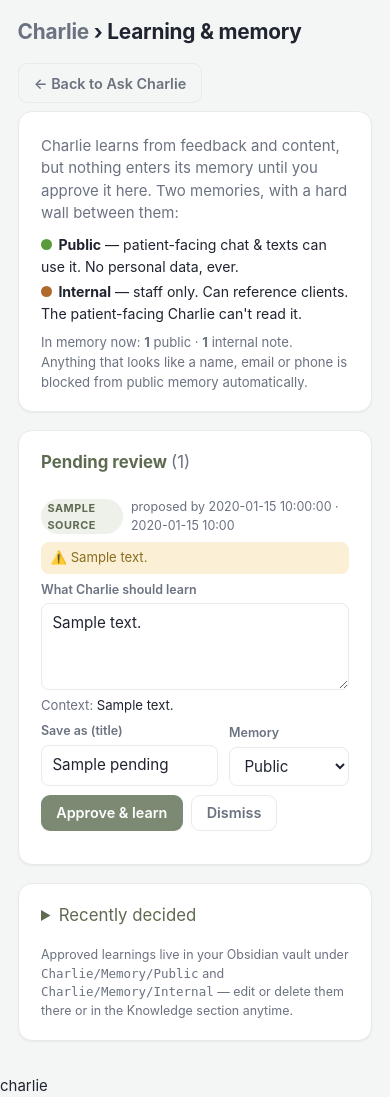
After one commit to shaunw1981/vmedical-agent, a FastAPI app: template templates/charlie_learnings.html in a window 390 px wide. The commit adds this page. Run offline with FastAPI, Linux system fonts and the light colour scheme; the template is opened without the code that fills it: most values are stand-ins (such as "Sample title", 1, 10 or a date in 2020); some libraries are stand-ins or nearby versions.

Commit message:
Add Charlie review-then-learn memory with a public/internal wall
Charlie now builds its own memory from feedback and content — but safely:

- Scoped retrieval enforced at the data layer: the patient-facing path
  (converse) retrieves ONLY the knowledge base + approved public memory;
  the staff path (ask) retrieves everything, including internal memory and
  client/consult notes. This also fixes a pre-existing leak where the
  patient-facing path could surface client consult notes.
- Review-then-learn queue: staff propose a learning ("Teach Charlie" on the
  Ask Charlie page); a manager approves it into Public or Internal memory
  before Charlie uses it. New charlie_learnings table + /charlie/learnings
  review page.
- PII guard: charlie.scan_pii flags names (from the local patient list),
  non-clinic emails and non-clinic phone numbers. Proposing a "public"
  learning that looks personal auto-routes it to internal; approving one to
  public memory is blocked until the personal details are removed.
- Approved learnings are written to the Obsidian vault under
  Charlie/Memory/Public and Charlie/Memory/Internal, editable like any note.

Co-Authored-By: Claude Opus 4.8 <noreply@anthropic.com>
Claude-Session: https://claude.ai/code/session_01S8iPyz3nNyjNL764bx3qeA

```diff
--- a/app.py
+++ b/app.py
@@ -51,7 +51,7 @@ import wordpress
 BASE_DIR = Path(__file__).parent
 STATIC_DIR = BASE_DIR / "static"
 
-app = FastAPI(title="vmedical-agent dashboard", version="4.28.0")
+app = FastAPI(title="vmedical-agent dashboard", version="4.29.0")
 # Allow the Chrome extension (chrome-extension://<id>) to call the JSON API.
 # Only extension origins get CORS; browser session routes are unaffected.
 app.add_middleware(
@@ -1027,9 +1027,118 @@ def charlie_page(request: Request, debug: int = 0):
              brain_ready=charlie.brain_ready(),
              history=db.list_charlie_messages(user["email"]),
              pending_action=db.latest_pending_action(user["email"]),
+             pending_learnings=db.count_pending_learnings(),
+             can_review_learnings=config.can(user["role"], "manage_knowledge"),
              error=request.session.pop("charlie_error", None),
              flash=request.session.pop("charlie_flash", None)),
     )
+
+
+# --- Charlie self-learning: review-then-learn --------------------------------
+def _learning_title(body: str) -> str:
+    first = (body or "").strip().splitlines()[0] if (body or "").strip() else "Learning"
+    first = first.lstrip("# ").strip()
+    words = first.split()
+    return (" ".join(words[:9]) + ("…" if len(words) > 9 else "")) or "Learning"
+
+
+@app.post("/charlie/teach")
+def charlie_teach(request: Request, body: str = Form(...), scope: str = Form("public"),
+                  source: str = Form("manual"), context: str = Form("")):
+    user, resp = _guard(request, "use_charlie")
+    if resp:
+        return resp
+    text = (body or "").strip()
+    if not text:
+        request.session["charlie_flash"] = {"ok": False, "msg": "Write what Charlie should learn first."}
+        return RedirectResponse("/charlie", status_code=303)
+    want_scope = "public" if scope == "public" else "internal"
+    pii = charlie.scan_pii(text + " " + (context or ""))
+    pii_note = ""
+    if pii and want_scope == "public":
+        want_scope = "internal"
+        pii_note = "Looks like it contains " + ", ".join(sorted(set(pii))) + " — routed to internal-only."
+    db.add_learning(text, scope=want_scope, source=source, title=_learning_title(text),
+                    context=context, pii_note=pii_note, created_by=user["email"])
+    msg = "Added to Charlie's learning queue for review."
+    if pii_note:
+        msg += " " + pii_note
+    request.session["charlie_flash"] = {"ok": True, "msg": msg}
+    return RedirectResponse("/charlie/learnings", status_code=303)
+
+
+@app.get("/charlie/learnings", response_class=HTMLResponse)
+def charlie_learnings(request: Request):
+    user, resp = _guard(request, "manage_knowledge")
+    if resp:
+        return resp
+    return templates.TemplateResponse(
+        "charlie_learnings.html",
+        _ctx(request, user,
+             pending=db.list_learnings(status="pending"),
+             recent=db.list_learnings(status="approved", limit=20)
+                    + db.list_learnings(status="rejected", limit=10),
+             public_mem=obsidian.list_memory("public"),
+             internal_mem=obsidian.list_memory("internal"),
+             vault_ok=obsidian.is_configured(),
+             flash=request.session.pop("charlie_flash", None)),
+    )
+
+
+@app.post("/charlie/learnings/{learning_id}/approve")
+def charlie_learning_approve(request: Request, learning_id: int, scope: str = Form(""),
+                             title: str = Form(""), body: str = Form("")):
+    user, resp = _guard(request, "manage_knowledge")
+    if resp:
+        return resp
+    L = db.get_learning(learning_id)
+    if not L or L["status"] != "pending":
+        request.session["charlie_flash"] = {"ok": False, "msg": "That learning is no longer pending."}
+        return RedirectResponse("/charlie/learnings", status_code=303)
+    if not obsidian.is_configured():
+        request.session["charlie_flash"] = {"ok": False, "msg": "The Obsidian vault isn't set up."}
+        return RedirectResponse("/charlie/learnings", status_code=303)
+    final_scope = "public" if scope == "public" else ("internal" if scope == "internal" else L["scope"])
+    final_body = (body or "").strip() or L["body"]
+    final_title = (title or "").strip() or L["title"] or _learning_title(final_body)
+
+    if final_scope == "public":
+        pii = charlie.scan_pii(final_body)
+        if pii:
+            request.session["charlie_flash"] = {"ok": False,
+                "msg": ("Can't approve to PUBLIC memory — it contains " + ", ".join(sorted(set(pii)))
+                        + ". Approve it as Internal, or edit out the personal details first.")}
+            return RedirectResponse("/charlie/learnings", status_code=303)
+
+    stamp = datetime.now().strftime("%Y-%m-%d")
+    note = (f"{final_body.strip()}\n\n---\n"
+            f"_Charlie memory · {final_scope} · learned from {L.get('source') or 'manual'} · "
+            f"proposed by {L.get('created_by') or 'team'} · approved by {user['email']} on {stamp}._\n")
+    fname = obsidian.write_memory(final_scope, final_title, note)
+    db.decide_learning(learning_id, "approved", user["email"], note_file=fname or "", scope=final_scope)
+    request.session["charlie_flash"] = {"ok": True,
+        "msg": f"Learned ✓ Added to {final_scope} memory as “{fname}”. Charlie uses it on its next answer."}
+    return RedirectResponse("/charlie/learnings", status_code=303)
+
+
+@app.post("/charlie/learnings/{learning_id}/reject")
+def charlie_learning_reject(request: Request, learning_id: int):
+    user, resp = _guard(request, "manage_knowledge")
+    if resp:
+        return resp
+    db.decide_learning(learning_id, "rejected", user["email"])
+    request.session["charlie_flash"] = {"ok": True, "msg": "Dismissed — Charlie won't learn that."}
+    return RedirectResponse("/charlie/learnings", status_code=303)
+
+
+@app.post("/charlie/learnings/{learning_id}/delete")
+def charlie_learning_delete(request: Request, learning_id: int):
+    user, resp = _guard(request, "manage_knowledge")
+    if resp:
+        return resp
+    db.delete_learning(learning_id)
+    request.session["charlie_flash"] = {"ok": True, "msg": "Removed from the list."}
+    return RedirectResponse("/charlie/learnings", status_code=303)
 
 
 @app.post("/charlie/setup-brain")
--- /dev/null
+++ b/templates/charlie_learnings.html
@@ -0,0 +1,115 @@
+{% extends "base.html" %}
+{% block title %}Charlie's learning · Valley Medical{% endblock %}
+{% block nav %}charlie{% endblock %}
+{% block content %}
+  <div class="page-head" style="display:flex;justify-content:space-between;align-items:center;gap:1rem;flex-wrap:wrap">
+    <h1 style="margin:0"><a href="/charlie" class="muted" style="text-decoration:none">Charlie</a> › Learning &amp; memory</h1>
+    <a class="btn ghost" href="/charlie">← Back to Ask Charlie</a>
+  </div>
+
+  {% if flash %}
+  <div class="banner {{ 'ok' if flash.ok }}">{{ '✓' if flash.ok else '⚠️' }} {{ flash.msg }}</div>
+  {% endif %}
+
+  <div class="card">
+    <p class="muted" style="margin:.2rem 0">Charlie learns from feedback and content, but nothing enters its memory
+      until you approve it here. Two memories, with a hard wall between them:</p>
+    <div class="lrn-legend">
+      <span><span class="lrn-dot public"></span><strong>Public</strong> — patient-facing chat &amp; texts can use it. No personal data, ever.</span>
+      <span><span class="lrn-dot internal"></span><strong>Internal</strong> — staff only. Can reference clients. The patient-facing Charlie can't read it.</span>
+    </div>
+    <p class="muted" style="font-size:.82rem;margin:.6rem 0 0">
+      In memory now: <strong>{{ public_mem|length }}</strong> public ·
+      <strong>{{ internal_mem|length }}</strong> internal note{{ 's' if internal_mem|length != 1 }}.
+      Anything that looks like a name, email or phone is blocked from public memory automatically.</p>
+  </div>
+
+  {# ---- Pending queue ---- #}
+  <div class="card">
+    <h2 class="lrn-h2">Pending review <span class="muted" style="font-weight:400">({{ pending|length }})</span></h2>
+    {% if not pending %}
+      <p class="muted" style="margin:.3rem 0 0">Nothing waiting. Propose a learning from the
+        <a href="/charlie">Ask Charlie</a> page.</p>
+    {% else %}
+      {% for L in pending %}
+      <form method="post" action="/charlie/learnings/{{ L.id }}/approve" class="lrn-item">
+        <div class="lrn-meta">
+          <span class="lrn-tag {{ L.source }}">{{ L.source }}</span>
+          <span class="muted">proposed by {{ L.created_by or 'team' }} · {{ L.created_at[:16]|replace('T',' ') }}</span>
+        </div>
+        {% if L.pii_note %}<div class="lrn-pii">⚠️ {{ L.pii_note }}</div>{% endif %}
+        <label class="lrn-field"><span>What Charlie should learn</span>
+          <textarea name="body" rows="3">{{ L.body }}</textarea></label>
+        {% if L.context %}<div class="lrn-context"><span class="muted">Context:</span> {{ L.context }}</div>{% endif %}
+        <div class="lrn-row">
+          <label class="lrn-field" style="flex:1"><span>Save as (title)</span>
+            <input type="text" name="title" value="{{ L.title }}"></label>
+          <label class="lrn-field"><span>Memory</span>
+            <select name="scope">
+              <option value="public" {{ 'selected' if L.scope == 'public' }}>Public</option>
+              <option value="internal" {{ 'selected' if L.scope == 'internal' }}>Internal</option>
+            </select></label>
+        </div>
+        <div class="lrn-actions">
+          <button class="btn" type="submit">Approve &amp; learn</button>
+          <button class="btn ghost" type="submit" formaction="/charlie/learnings/{{ L.id }}/reject" formnovalidate>Dismiss</button>
+        </div>
+      </form>
+      {% endfor %}
+    {% endif %}
+  </div>
+
+  {# ---- Recent decisions ---- #}
+  {% if recent %}
+  <div class="card">
+    <details>
+      <summary class="lrn-h2" style="cursor:pointer">Recently decided</summary>
+      <div style="margin-top:.5rem">
+        {% for L in recent %}
+        <div class="lrn-decided">
+          <span class="lrn-state {{ L.status }}">{{ L.status }}</span>
+          <span class="lrn-state scope {{ L.scope }}">{{ L.scope }}</span>
+          <span class="lrn-decided-body">{{ L.title or (L.body[:80] ~ '…') }}</span>
+          <span class="muted" style="font-size:.76rem">{{ L.decided_by or '' }}</span>
+          <form method="post" action="/charlie/learnings/{{ L.id }}/delete" style="display:inline"
+                onsubmit="return confirm('Remove from this list? (Does not delete an already-learned note.)')">
+            <button class="lrn-x" type="submit" title="Remove from list">×</button>
+          </form>
+        </div>
+        {% endfor %}
+      </div>
+    </details>
+    <p class="muted" style="font-size:.78rem;margin:.6rem 0 0">Approved learnings live in your Obsidian vault under
+      <code>Charlie/Memory/Public</code> and <code>Charlie/Memory/Internal</code> — edit or delete them there or in the
+      Knowledge section anytime.</p>
+  </div>
+  {% endif %}
+
+  <style>
+    .lrn-h2{ font-size:1.05rem; margin:0 0 .5rem; color:#5E6B51; }
+    .lrn-legend{ display:flex; flex-direction:column; gap:.3rem; margin:.6rem 0 0; font-size:.88rem; }
+    .lrn-dot{ width:11px; height:11px; border-radius:50%; display:inline-block; margin-right:.4rem; }
+    .lrn-dot.public{ background:#5a9a3c; } .lrn-dot.internal{ background:#b06a2c; }
+    .lrn-item{ border-top:1px solid var(--line); padding:.9rem 0; }
+    .lrn-item:first-of-type{ border-top:0; }
+    .lrn-meta{ display:flex; gap:.5rem; align-items:center; font-size:.78rem; margin-bottom:.4rem; }
+    .lrn-tag{ font-size:.68rem; font-weight:700; text-transform:uppercase; letter-spacing:.05em;
+      padding:.05rem .4rem; border-radius:999px; background:#eef0ea; color:#5E6B51; }
+    .lrn-pii{ background:#fbf0d6; color:#8a6d1f; border-radius:8px; padding:.4rem .6rem; font-size:.82rem; margin-bottom:.4rem; }
+    .lrn-field{ display:flex; flex-direction:column; gap:.25rem; margin-top:.4rem; }
+    .lrn-field > span{ font-size:.78rem; font-weight:600; color:var(--muted); }
+    .lrn-field textarea, .lrn-field input, .lrn-field select{ width:100%; box-sizing:border-box; padding:.5rem .65rem;
+      border:1px solid var(--line); border-radius:8px; font:inherit; font-size:.95rem; background:#fff; color:inherit; }
+    .lrn-row{ display:flex; gap:.7rem; flex-wrap:wrap; align-items:flex-end; }
+    .lrn-row .lrn-field select{ min-width:120px; }
+    .lrn-context{ font-size:.82rem; margin-top:.4rem; }
+    .lrn-actions{ display:flex; gap:.5rem; margin-top:.6rem; }
+    .lrn-decided{ display:flex; align-items:center; gap:.5rem; padding:.4rem 0; border-top:1px solid var(--line); font-size:.88rem; }
+    .lrn-decided:first-child{ border-top:0; }
+    .lrn-decided-body{ flex:1; min-width:0; overflow:hidden; text-overflow:ellipsis; white-space:nowrap; }
+    .lrn-state{ font-size:.68rem; font-weight:700; text-transform:uppercase; padding:.05rem .4rem; border-radius:999px; }
+    .lrn-state.approved{ background:#e4ecd9; color:#41632a; } .lrn-state.rejected{ background:#eceae6; color:#777; }
+    .lrn-state.scope.public{ background:#e4ecd9; color:#41632a; } .lrn-state.scope.internal{ background:#f3e6d6; color:#8a5a22; }
+    .lrn-x{ background:none; border:0; cursor:pointer; color:var(--muted); font-size:1.1rem; }
+  </style>
+{% endblock %}
```
Also changed, not shown: charlie.py (+82 -20 lines), db.py (+73 -0 lines), obsidian.py (+36 -0 lines), templates/charlie.html (+27 -0 lines).
